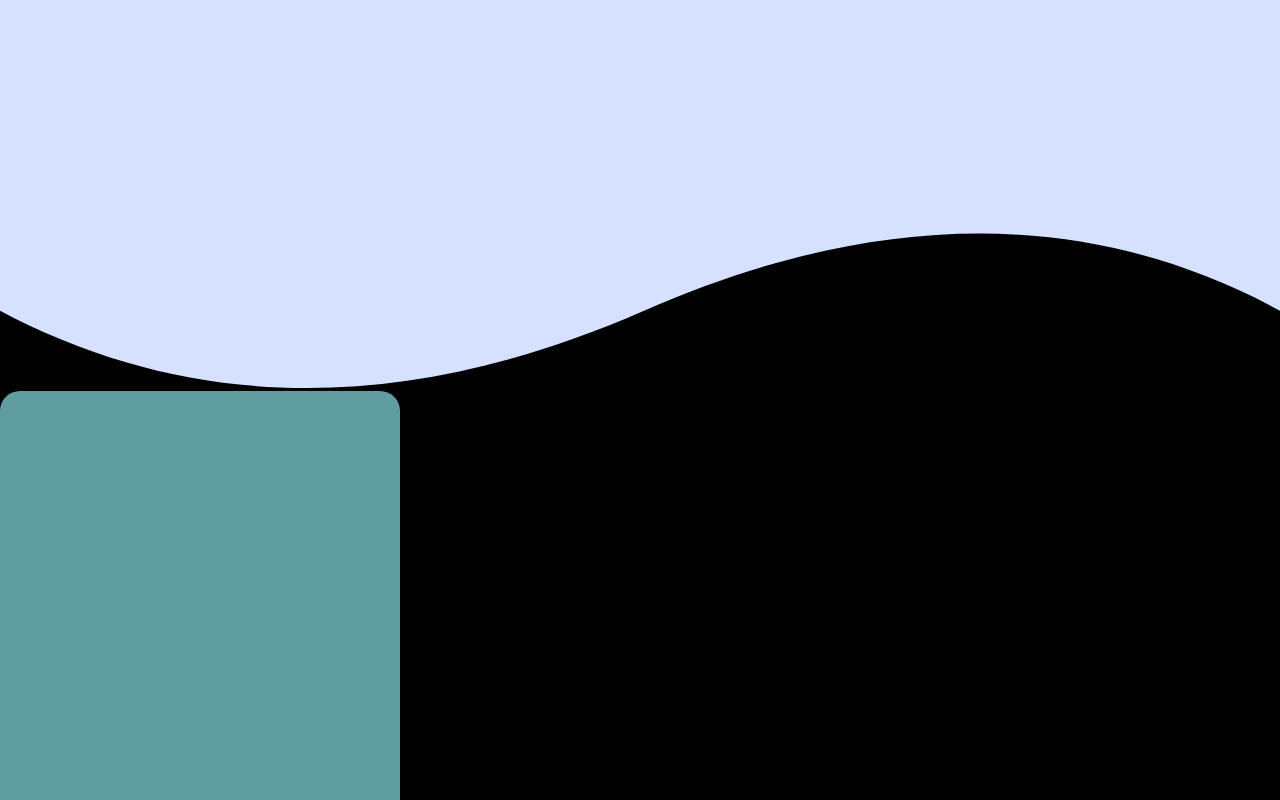
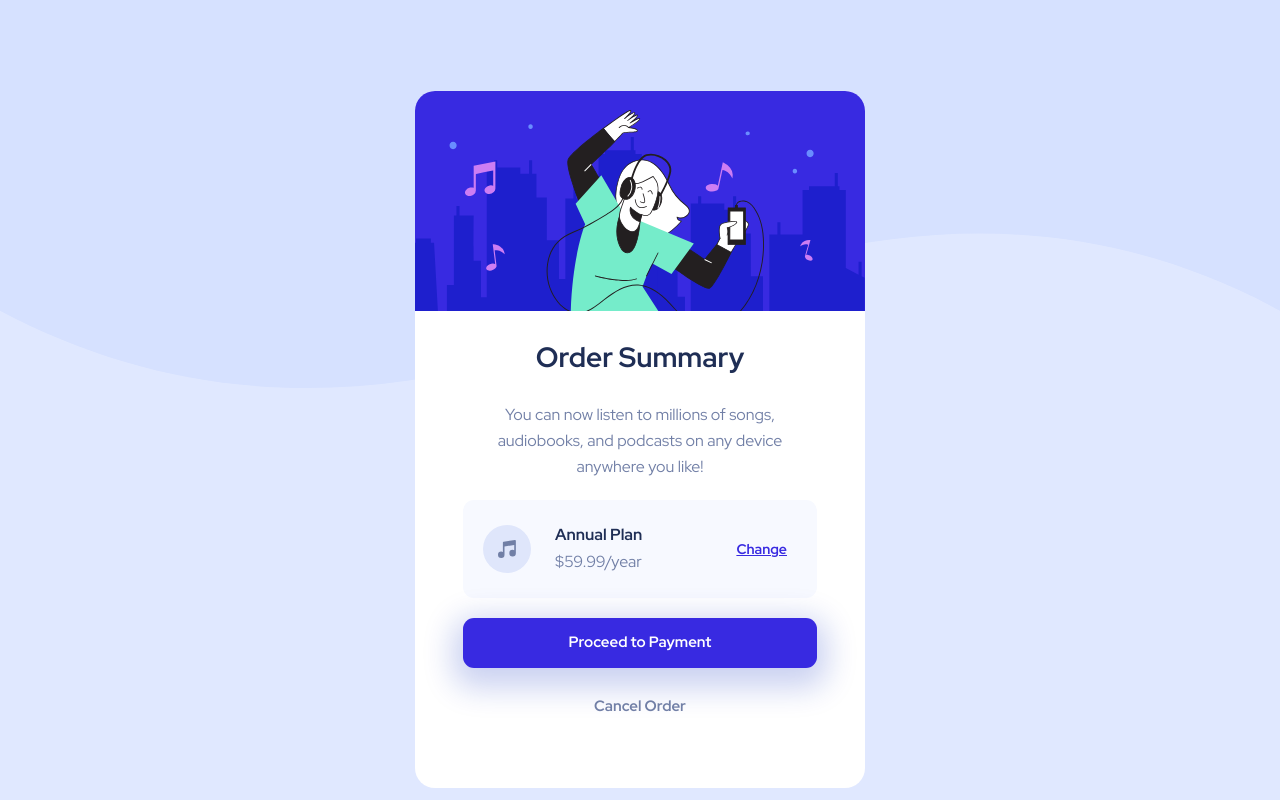
Before and after one commit to FrancisoRocha/order-summary-component, a plain HTML site: page index.html in a window 1280 px wide. Shown: the top 800 px of the page. Drawn offline with Linux system fonts and the light colour scheme.

Commit message:
Proyecto finalizado

```diff
--- a/css/style.css
+++ b/css/style.css
@@ -24,7 +24,8 @@ html {
 }
 
 body{
-    background-color: black;
+    background-color: var(--background);
+    font-family: var(--fuente);
 }
 
 /* PATH */
@@ -38,13 +39,181 @@ body{
 /* CARD */
 
 .card{
+    width: 32.7rem;
+    height: 56.7rem;
+    margin: 0 auto;
     z-index: 2;
     position: relative;
+    top: -15rem;
+    border-radius: 2rem;
+    background-color: #ffffff;
 }
 
-.card-item{
-    width: 40em;
-    height: 60rem;
-    border-radius: 2rem;
-    background-color: cadetblue;
+@media (min-width: 768px){
+    .card{
+        width: 45rem;
+        height: 69.7rem;
+        top: -20rem;
+    }
 }
+
+@media (min-width: 1024px) {
+    .card{
+        top: -20rem;
+    }
+}
+
+@media (min-width: 1200px){
+    .card{
+        top: -30rem;
+    }
+}
+
+/* IMAGEN CARD */
+
+.ilustration{
+    max-width: 100%;
+    border-top-left-radius: 2rem;
+    border-top-right-radius: 2rem;
+}
+
+/* INFO CARD */
+
+.title{
+    font-size: 2.2rem;
+    color: var(--texto);
+    font-weight: 700;
+    text-align: center;
+}
+
+@media (min-width: 768px){
+    .title{
+        font-size: 2.8rem;
+    }
+}
+
+.text{
+    width: 26rem;
+    font-size: 1.5rem;
+    font-weight: 400;
+    color: var(--sub);
+    text-align: center;
+    line-height: 25px;
+    margin: 0 auto;
+}
+
+@media (min-width: 768px){
+    .text{
+        width: 35.4rem;
+        font-size: 1.6rem;
+        line-height: 26px;
+    }
+}
+
+/* PLAN */
+
+.plan{
+    display: flex;
+    align-items: center;
+    justify-content: space-around;
+    width: 27.9rem;
+    height: 8.1rem;
+    background-color: var(--cuadro);
+    margin: 0 auto;
+    margin-top: 2rem;
+    border-radius: 1.1rem;
+}
+
+@media (min-width: 768px){
+    .plan{
+        justify-content: space-between;
+        width: 35.4rem;
+        height: 9.8rem;
+    }
+}
+
+.music{
+    margin-left: 0;
+}
+
+@media (min-width: 768px){
+    .music{
+        margin-left: 2rem;
+    }
+}
+
+.anual{
+    font-size: 1.6rem;
+    color: var(--texto);
+    font-weight: 700;
+    margin-left: -2rem;
+}
+
+@media (min-width: 768px){
+    .anual{
+        margin-left: -7rem;
+    }
+}
+
+.anual span{
+    display: block;
+    color: var(--sub);
+    font-weight: 400;
+    margin-top: .8rem;
+}
+
+@media (min-width: 768px){}
+
+.change{
+    color: var(--boton);
+    font-size: 1.4rem;
+    font-weight: bold;
+    margin-right: 0;
+}
+
+@media (min-width: 768px){
+    .change{
+        margin-right: 3rem;
+    }
+}
+
+.change:hover{
+    color: var(--hover);
+}
+
+.btn{
+    display: flex;
+    align-items: center;
+    justify-content: center;
+    width: 27.9rem;
+    height: 5rem;
+    background-color: var(--boton);
+    color: #ffffff;
+    font-size: 1.5rem;
+    font-weight: 700;
+    text-decoration: none;
+    border-radius: 1.1rem;
+    margin: 0 auto;
+    transition:  all 300ms;
+    margin-top: 2rem;
+    box-shadow: 0rem 1rem 3rem 1rem #0d30bd37;
+}
+
+@media (min-width: 768px){
+    .btn{
+        width: 35.4rem;
+        height: 5rem;
+    }
+}
+
+.btn:hover{
+    background-color: var(--hover);
+}
+
+.cancel{
+    font-size: 1.5rem;
+    color: var(--sub);
+    font-weight: bold;
+    text-align: center;
+    margin-top: 3rem;
+}
--- a/index.html
+++ b/index.html
@@ -1,16 +1,20 @@
 <!DOCTYPE html>
 <html lang="en">
+
 <head>
   <meta charset="UTF-8">
-  <meta name="viewport" content="width=device-width, initial-scale=1.0"> <!-- displays site properly based on user's device -->
+  <meta name="viewport" content="width=device-width, initial-scale=1.0">
+  <!-- displays site properly based on user's device -->
   <link rel="icon" type="image/png" sizes="32x32" href="./images/favicon-32x32.png">
   <title>Frontend Mentor | Order summary card</title>
   <link rel="preconnect" href="https://fonts.googleapis.com">
   <link rel="preconnect" href="https://fonts.gstatic.com" crossorigin>
-  <link href="https://fonts.googleapis.com/css2?family=Red+Hat+Display:ital,wght@0,300..900;1,300..900&display=swap" rel="stylesheet">
+  <link href="https://fonts.googleapis.com/css2?family=Red+Hat+Display:ital,wght@0,300..900;1,300..900&display=swap"
+    rel="stylesheet">
   <link rel="stylesheet" href="./css/normalize.css">
   <link rel="stylesheet" href="./css/style.css">
 </head>
+
 <body>
 
   <!-- PATTERN -->
@@ -22,10 +26,23 @@
   </picture>
 
   <div class="card">
-    <div class="card-item">
-
+    <div class="header">
+      <img src="./images/illustration-hero.svg" alt="ilustration" class="ilustration">
+    </div>
+    <div class="card-info">
+      <p class="title">Order Summary</p>
+      <p class="text">You can now listen to millions of songs, audiobooks, and podcasts on any
+        device anywhere you like!</p>
+      <div class="plan">
+          <img src="./images/icon-music.svg" alt="icono musica" class="music">
+          <p class="anual">Annual Plan<span> $59.99/year</span></p>
+          <a href="#" class="change">Change</a>
+      </div>
+      <a href="#" class="btn">Proceed to Payment</a>
+      <p class="cancel">Cancel Order</p>
     </div>
   </div>
 
 </body>
+
 </html>
```
Lines whose indentation alone changed are shown as unchanged.
